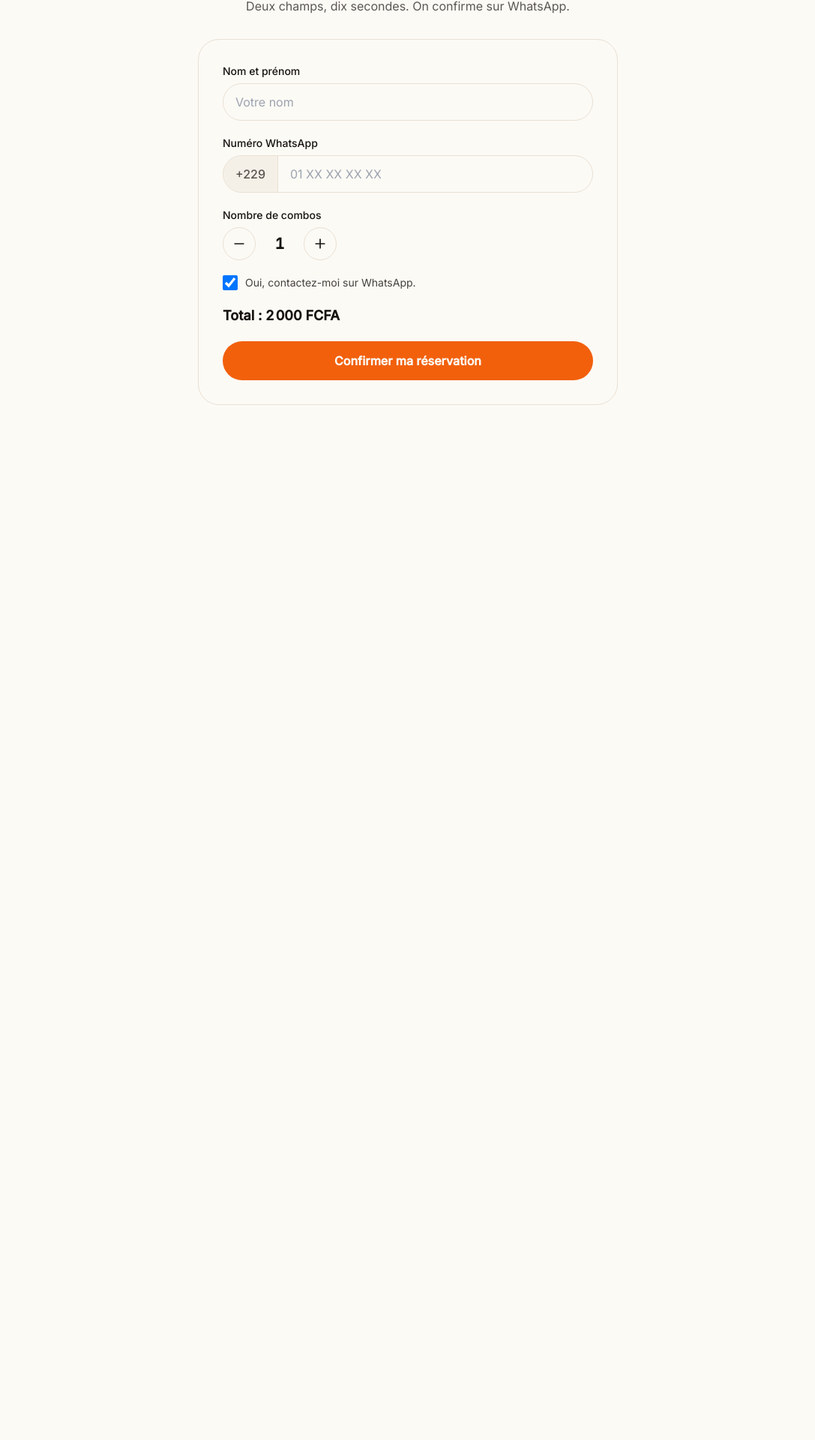
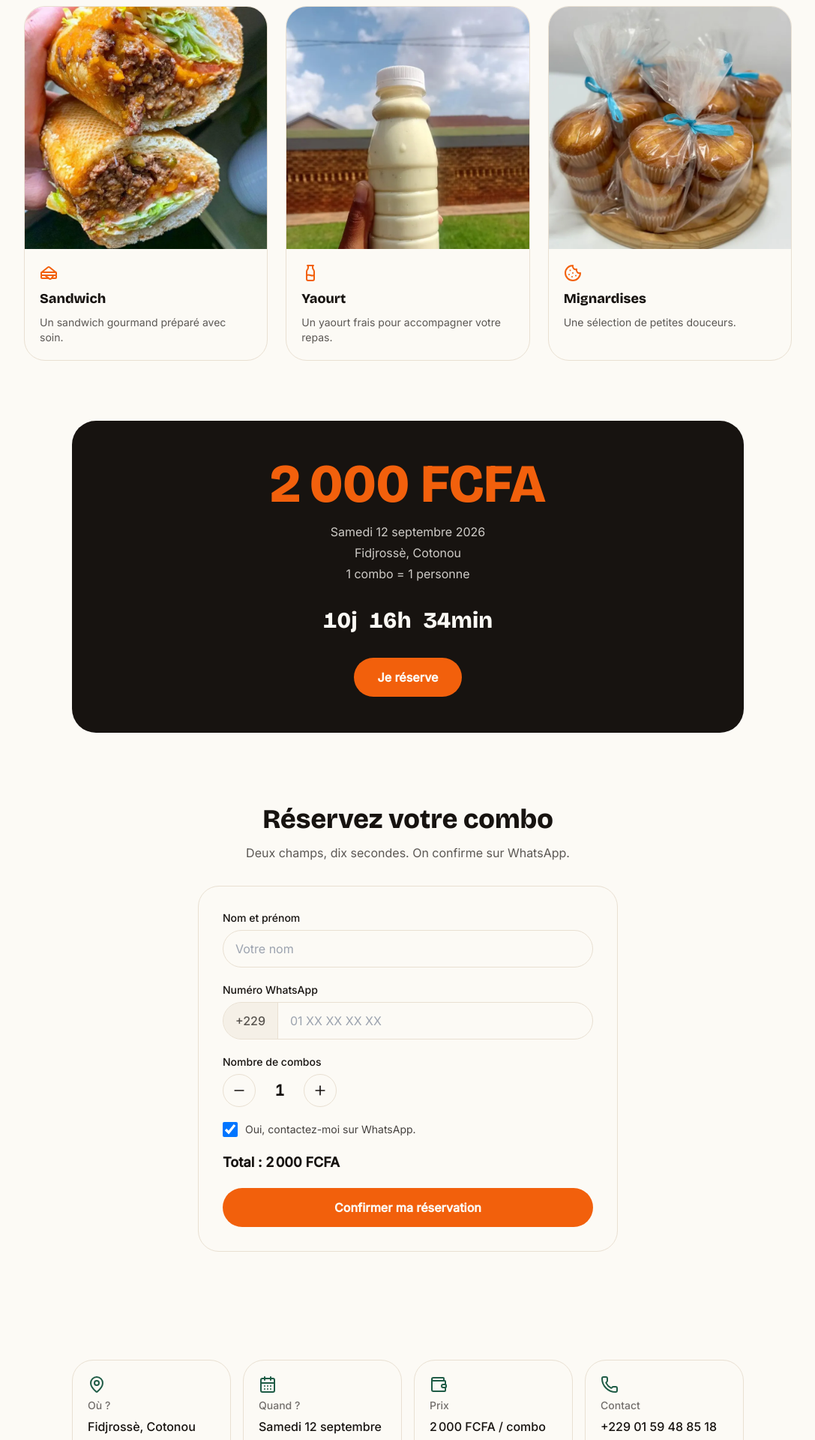
Before and after one commit to zinsouviaristote-cmyk/promo, a Next.js app: page / in a window 1280 px wide. Shown: the part 856-2776 px from the top of the page at 75% size, without its empty margins (96-1183 px from the left). Before the commit the page ends 1476 px from the top, so only its background shows below. Built offline with nearby package versions, Linux system fonts and the light colour scheme.

Commit message:
feat: sections inclus, bandeau promo, infos pratiques, FAQ et footer

```diff
--- a/app/page.tsx
+++ b/app/page.tsx
@@ -1,10 +1,17 @@
 import Hero from "@/components/Hero";
+import WhatsIncluded from "@/components/WhatsIncluded";
+import PromoBanner from "@/components/PromoBanner";
 import ReservationForm from "@/components/ReservationForm";
+import PracticalInfo from "@/components/PracticalInfo";
+import FAQ from "@/components/FAQ";
+import Footer from "@/components/Footer";
 
 export default function Home() {
   return (
     <main>
       <Hero />
+      <WhatsIncluded />
+      <PromoBanner />
 
       <section id="reserver" className="px-6 py-20 md:px-12">
         <div className="mx-auto max-w-[560px] text-center">
@@ -19,6 +26,10 @@ export default function Home() {
           <ReservationForm />
         </div>
       </section>
+
+      <PracticalInfo />
+      <FAQ />
+      <Footer />
     </main>
   );
 }
--- /dev/null
+++ b/components/Countdown.tsx
@@ -0,0 +1,48 @@
+"use client";
+
+import { useEffect, useState } from "react";
+import { OFFER } from "@/lib/offer";
+
+type TimeLeft = { jours: number; heures: number; minutes: number } | null;
+
+function computeTimeLeft(): TimeLeft {
+  const diff = new Date(OFFER.DATE_EVENEMENT_ISO).getTime() - Date.now();
+  if (diff <= 0) return null;
+
+  const jours = Math.floor(diff / (1000 * 60 * 60 * 24));
+  const heures = Math.floor((diff / (1000 * 60 * 60)) % 24);
+  const minutes = Math.floor((diff / (1000 * 60)) % 60);
+  return { jours, heures, minutes };
+}
+
+export default function Countdown() {
+  const [mounted, setMounted] = useState(false);
+  const [timeLeft, setTimeLeft] = useState<TimeLeft>(null);
+
+  useEffect(() => {
+    setMounted(true);
+    setTimeLeft(computeTimeLeft());
+    const id = setInterval(() => setTimeLeft(computeTimeLeft()), 1000);
+    return () => clearInterval(id);
+  }, []);
+
+  if (!mounted) {
+    return <div className="h-[3.25rem]" aria-hidden />;
+  }
+
+  if (timeLeft === null) {
+    return (
+      <p className="text-creme/80">
+        L&rsquo;événement a eu lieu — écrivez-nous pour la prochaine date.
+      </p>
+    );
+  }
+
+  return (
+    <div className="flex items-center gap-4 font-display text-2xl font-extrabold tabular-nums text-creme sm:text-3xl">
+      <span>{timeLeft.jours}j</span>
+      <span>{timeLeft.heures}h</span>
+      <span>{timeLeft.minutes}min</span>
+    </div>
+  );
+}
--- /dev/null
+++ b/components/FAQ.tsx
@@ -0,0 +1,48 @@
+import { ChevronDown } from "lucide-react";
+
+const questions = [
+  {
+    q: "Quand aura lieu la promotion ?",
+    a: "Le samedi 12 septembre 2026.",
+  },
+  {
+    q: "Où puis-je récupérer ma commande ?",
+    a: "À Fidjrossè, Cotonou. Nous vous envoyons le point de retrait exact sur WhatsApp.",
+  },
+  {
+    q: "Comment réserver ?",
+    a: "Remplissez le formulaire ci-dessus, ou écrivez-nous directement sur WhatsApp.",
+  },
+];
+
+export default function FAQ() {
+  return (
+    <section className="px-6 py-16 md:px-12">
+      <div className="mx-auto max-w-2xl">
+        <h2 className="text-center font-display text-3xl font-extrabold text-encre sm:text-4xl">
+          Questions fréquentes
+        </h2>
+
+        <div className="mt-8 flex flex-col gap-3">
+          {questions.map(({ q, a }, index) => (
+            <details
+              key={q}
+              name="faq"
+              open={index === 0}
+              className="group rounded-card border border-sable bg-creme p-5"
+            >
+              <summary className="flex cursor-pointer list-none items-center justify-between gap-4 font-medium text-encre">
+                {q}
+                <ChevronDown
+                  className="h-5 w-5 shrink-0 text-encre/50 transition-transform group-open:rotate-180"
+                  aria-hidden
+                />
+              </summary>
+              <p className="mt-3 text-encre/70">{a}</p>
+            </details>
+          ))}
+        </div>
+      </div>
+    </section>
+  );
+}
--- /dev/null
+++ b/components/Footer.tsx
@@ -0,0 +1,19 @@
+import { OFFER } from "@/lib/offer";
+
+export default function Footer() {
+  return (
+    <footer className="rounded-t-footer bg-encre px-6 py-12 text-center text-creme md:px-12">
+      <p className="font-display text-xl font-extrabold">Table Thérapeutique</p>
+      <p className="mt-3 text-creme/80">📍 Cotonou, Fidjrossè</p>
+      <a
+        href={`https://wa.me/${OFFER.WHATSAPP_NUMERO_E164}`}
+        target="_blank"
+        rel="noopener noreferrer"
+        className="mt-1 inline-block text-creme/80 underline-offset-4 hover:underline"
+      >
+        📱 {OFFER.WHATSAPP_NUMERO_AFFICHAGE}
+      </a>
+      <p className="mt-6 text-sm text-creme/50">© 2026 Table Thérapeutique</p>
+    </footer>
+  );
+}
--- a/components/Hero.tsx
+++ b/components/Hero.tsx
@@ -67,7 +67,7 @@ export default function Hero() {
         </p>
       </div>
 
-      <div id="hero-sentinel" aria-hidden className="pointer-events-none absolute bottom-0 h-px w-full" />
+      <div id="hero-sentinel" aria-hidden className="pointer-events-none absolute inset-x-0 bottom-0 h-px" />
     </section>
   );
 }
--- /dev/null
+++ b/components/PracticalInfo.tsx
@@ -0,0 +1,64 @@
+import { CalendarDays, MapPin, Phone, Wallet } from "lucide-react";
+import { OFFER, formatFCFA } from "@/lib/offer";
+
+const items = [
+  { icon: MapPin, label: "Où ?", value: OFFER.LIEU },
+  { icon: CalendarDays, label: "Quand ?", value: OFFER.DATE_EVENEMENT_LABEL },
+  { icon: Wallet, label: "Prix", value: `${formatFCFA(OFFER.PRIX)} / combo` },
+  {
+    icon: Phone,
+    label: "Contact",
+    value: OFFER.WHATSAPP_NUMERO_AFFICHAGE,
+    href: `tel:+${OFFER.WHATSAPP_NUMERO_E164}`,
+  },
+];
+
+export default function PracticalInfo() {
+  const message = encodeURIComponent(
+    "Bonjour, je souhaite réserver un combo à 2 000 FCFA pour le 12 septembre."
+  );
+
+  return (
+    <section className="px-6 py-16 md:px-12">
+      <div className="mx-auto grid max-w-4xl grid-cols-2 gap-4 md:grid-cols-4">
+        {items.map(({ icon: Icon, label, value, href }) => {
+          const content = (
+            <>
+              <Icon className="h-6 w-6 text-basilic" aria-hidden />
+              <p className="text-sm font-medium text-encre/60">{label}</p>
+              <p className="font-medium text-encre">{value}</p>
+            </>
+          );
+
+          return href ? (
+            <a
+              key={label}
+              href={href}
+              className="flex flex-col items-start gap-1.5 rounded-card border border-sable bg-creme p-5"
+            >
+              {content}
+            </a>
+          ) : (
+            <div
+              key={label}
+              className="flex flex-col items-start gap-1.5 rounded-card border border-sable bg-creme p-5"
+            >
+              {content}
+            </div>
+          );
+        })}
+      </div>
+
+      <div className="mx-auto mt-6 max-w-4xl">
+        <a
+          href={`https://wa.me/${OFFER.WHATSAPP_NUMERO_E164}?text=${message}`}
+          target="_blank"
+          rel="noopener noreferrer"
+          className="flex min-h-[44px] w-full items-center justify-center rounded-full border border-encre/20 px-8 py-3.5 text-base font-semibold text-encre transition-colors hover:bg-encre/5"
+        >
+          Nous contacter sur WhatsApp
+        </a>
+      </div>
+    </section>
+  );
+}
--- /dev/null
+++ b/components/PromoBanner.tsx
@@ -0,0 +1,38 @@
+import { OFFER, formatFCFA } from "@/lib/offer";
+import Countdown from "@/components/Countdown";
+
+export default function PromoBanner() {
+  return (
+    <section className="px-4 py-4 md:px-8">
+      <div className="mx-auto max-w-4xl rounded-banner bg-encre px-6 py-12 text-center sm:px-12">
+        <div className="flex items-end justify-center gap-3">
+          <p className="font-display text-6xl font-extrabold text-mandarine sm:text-7xl">
+            {formatFCFA(OFFER.PRIX)}
+          </p>
+          {OFFER.PRIX_HABITUEL && (
+            <p className="pb-2 font-display text-2xl font-medium text-creme/50 line-through">
+              {formatFCFA(OFFER.PRIX_HABITUEL)}
+            </p>
+          )}
+        </div>
+
+        <div className="mt-4 flex flex-col gap-1 text-creme/80">
+          <p>{OFFER.DATE_EVENEMENT_LABEL}</p>
+          <p>{OFFER.LIEU}</p>
+          <p>1 combo = 1 personne</p>
+        </div>
+
+        <div className="mt-8 flex justify-center">
+          <Countdown />
+        </div>
+
+        <a
+          href="#reserver"
+          className="mt-8 inline-flex min-h-[44px] items-center justify-center rounded-full bg-mandarine px-8 py-3.5 text-base font-semibold text-creme transition-transform hover:scale-[1.02] active:scale-[0.98]"
+        >
+          Je réserve
+        </a>
+      </div>
+    </section>
+  );
+}
--- a/components/ReservationForm.tsx
+++ b/components/ReservationForm.tsx
@@ -169,7 +169,7 @@ export default function ReservationForm() {
             onBlur={() => handleBlur("telephone")}
             aria-invalid={Boolean(errors.telephone)}
             aria-describedby={errors.telephone ? "telephone-error" : undefined}
-            className="min-h-[44px] flex-1 bg-transparent px-4 py-3 text-encre outline-none"
+            className="min-h-[44px] min-w-0 flex-1 bg-transparent px-4 py-3 text-encre outline-none"
           />
         </div>
         {errors.telephone && (
--- /dev/null
+++ b/components/WhatsIncluded.tsx
@@ -0,0 +1,64 @@
+import Image from "next/image";
+import { Cookie, Milk, Sandwich as SandwichIcon } from "lucide-react";
+import { cardImages } from "@/lib/image-manifest";
+import { OFFER, formatFCFA } from "@/lib/offer";
+
+const items = [
+  {
+    key: "sandwich",
+    icon: SandwichIcon,
+    nom: "Sandwich",
+    description: "Un sandwich gourmand préparé avec soin.",
+    image: cardImages.sandwich,
+  },
+  {
+    key: "yaourt",
+    icon: Milk,
+    nom: "Yaourt",
+    description: "Un yaourt frais pour accompagner votre repas.",
+    image: cardImages.yaourt,
+  },
+  {
+    key: "mignardises",
+    icon: Cookie,
+    nom: "Mignardises",
+    description: "Une sélection de petites douceurs.",
+    image: cardImages.mignardises,
+  },
+] as const;
+
+export default function WhatsIncluded() {
+  return (
+    <section className="px-6 py-16 md:px-12">
+      <h2 className="text-center font-display text-3xl font-extrabold text-encre sm:text-4xl">
+        Votre combo à {formatFCFA(OFFER.PRIX)}
+      </h2>
+
+      <div className="mx-auto mt-10 grid max-w-5xl gap-6 sm:grid-cols-3">
+        {items.map(({ key, icon: Icon, nom, description, image }) => (
+          <div
+            key={key}
+            className="overflow-hidden rounded-card border border-sable bg-creme"
+          >
+            <div className="relative aspect-square w-full">
+              <Image
+                src={image.src}
+                alt={image.alt}
+                fill
+                sizes="(min-width: 640px) 33vw, 100vw"
+                className="object-cover"
+              />
+            </div>
+            <div className="flex flex-col gap-2 p-5">
+              <Icon className="h-6 w-6 text-mandarine" aria-hidden />
+              <p className="font-display text-lg font-extrabold text-encre">
+                {nom}
+              </p>
+              <p className="text-sm text-encre/70">{description}</p>
+            </div>
+          </div>
+        ))}
+      </div>
+    </section>
+  );
+}
```
